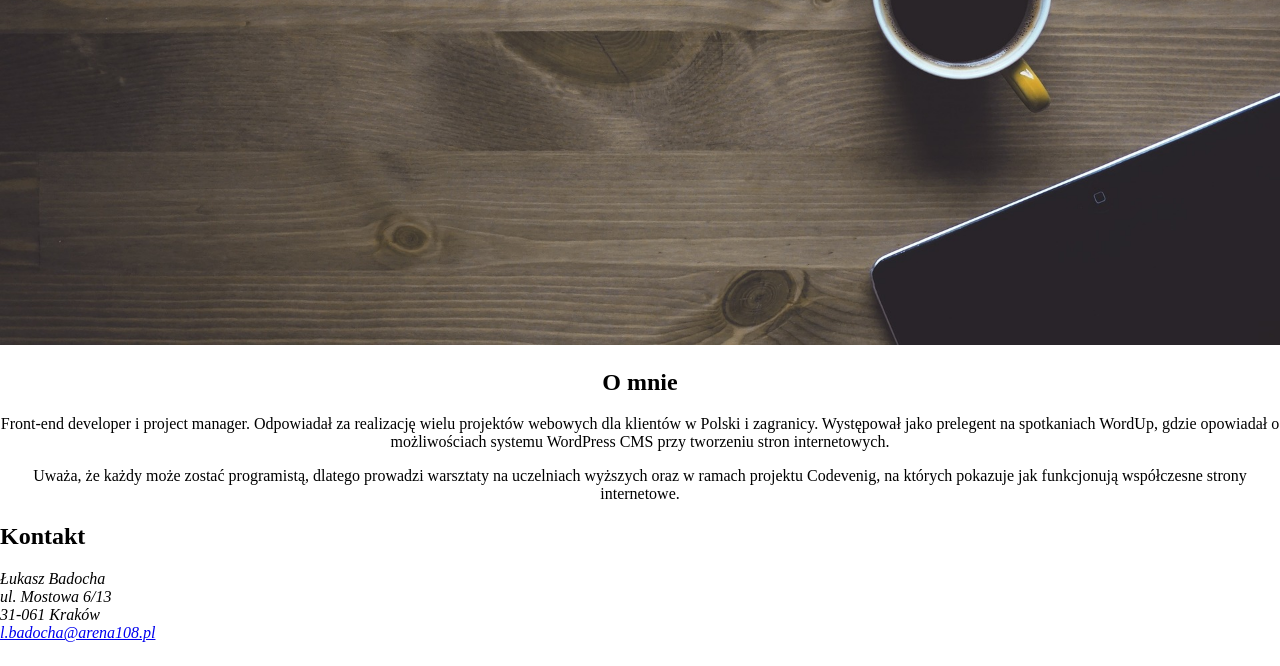
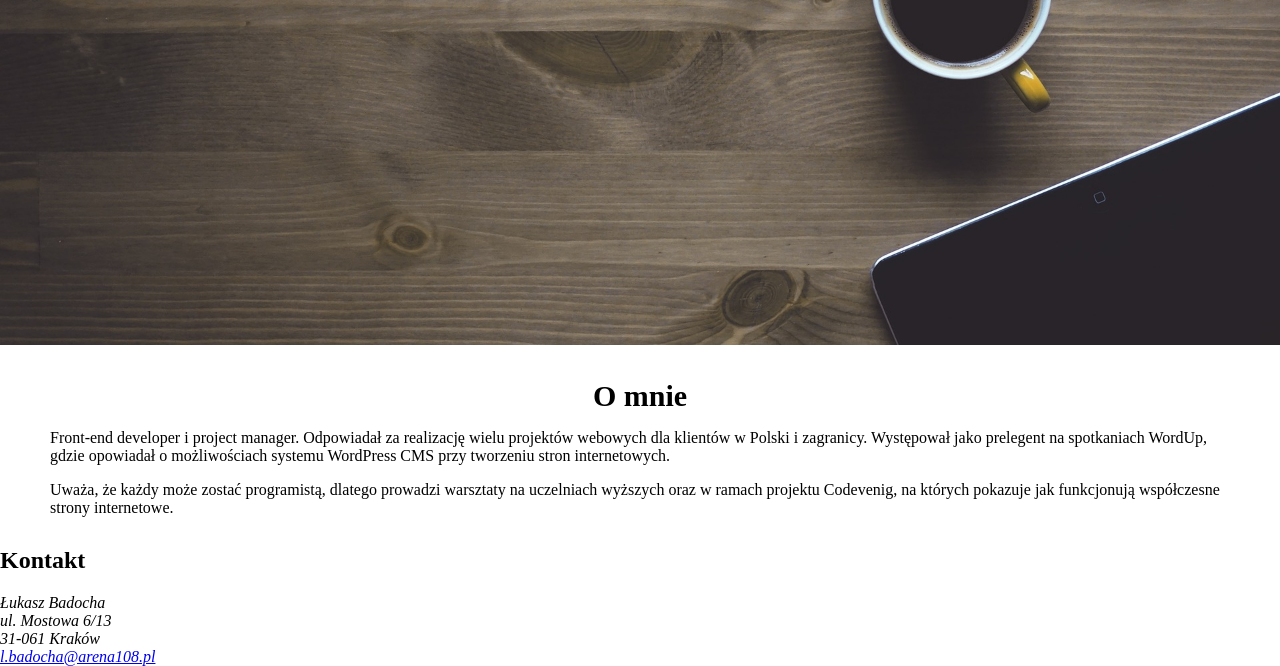
Before and after one commit to DomiGnh/projektdopoprawy, a plain HTML site: page index.html in a window 1280 px wide. Shown: the part 574-1240 px from the top of the page. Before the commit the page ends 1216 px from the top, so only its background shows below. Drawn offline with Linux system fonts and the light colour scheme.

Commit message:
moje i wojtka

```diff
--- a/css/style.css
+++ b/css/style.css
@@ -58,12 +58,14 @@ header#header h1#main-header-text
 
 section#about
 {
-    position: relative;
-    text-align: center;
+    margin: 30px 0px;
+    padding: 0 50px;
 }
 
-section#about p
+
+section#about h2#about-header
 {
-    left: 50px;
-    right:50px;
+    font-size: 30px;
+    text-align: center;
+    margin: 0 auto;
 }
```
